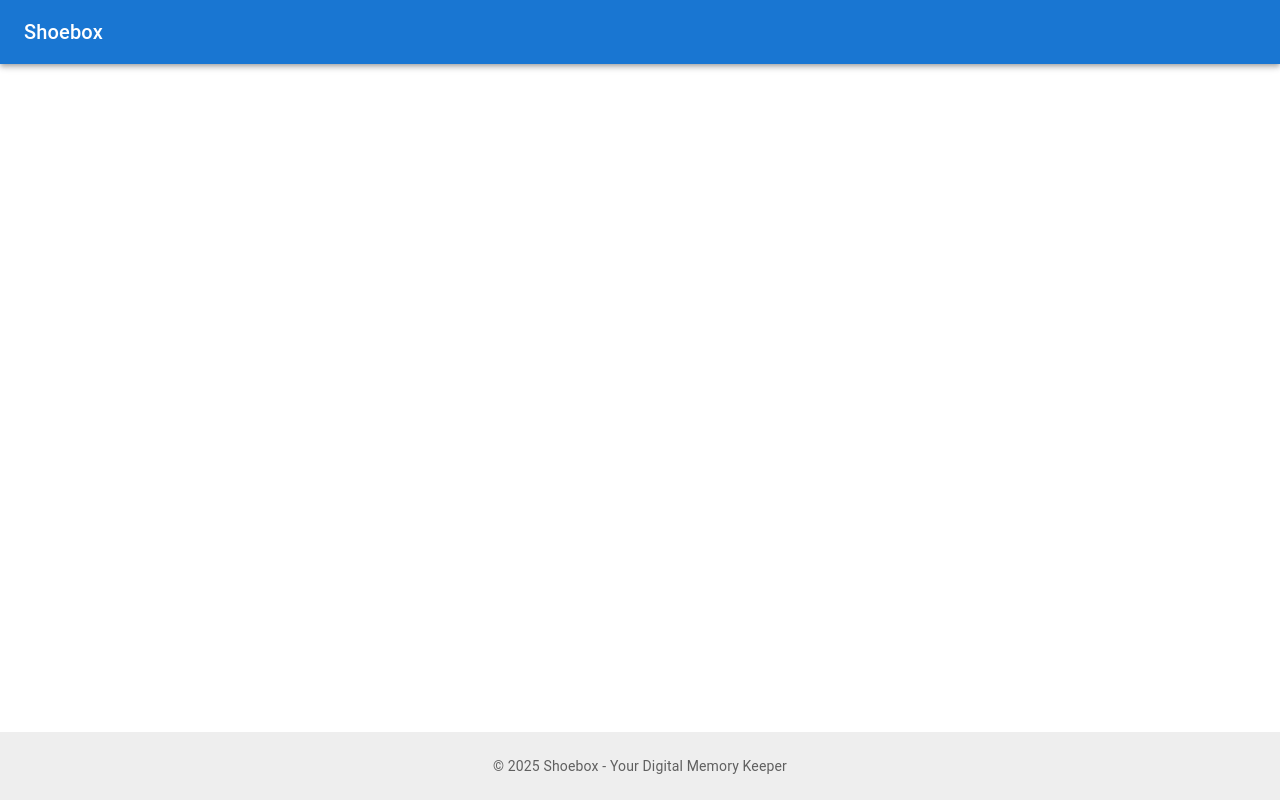
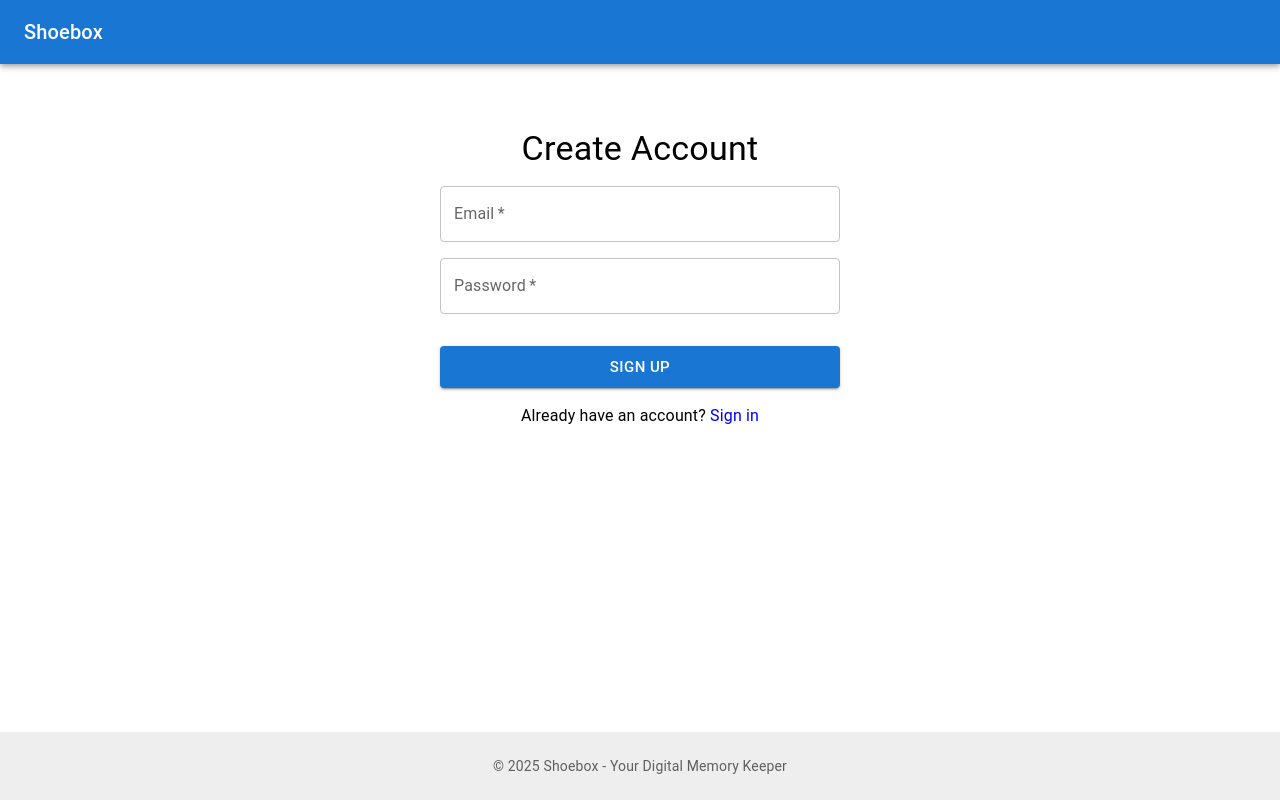
Before and after one commit to jadenmounteer/shoebox, a React (Create React App) app: page /signup in a window 1280 px wide. Built offline with nearby package versions, Linux system fonts and the light colour scheme.

Commit message:
Add login and signup routes to App component

```diff
--- a/src/App.tsx
+++ b/src/App.tsx
@@ -2,6 +2,8 @@ import React from "react";
 import { BrowserRouter as Router, Routes, Route } from "react-router-dom";
 import Layout from "./components/Layout";
 import Home from "./pages/Home";
+import Login from "./pages/Login";
+import SignUp from "./pages/SignUp";
 
 const App: React.FC = () => {
   return (
@@ -9,6 +11,8 @@ const App: React.FC = () => {
       <Layout>
         <Routes>
           <Route path="/" element={<Home />} />
+          <Route path="/login" element={<Login />} />
+          <Route path="/signup" element={<SignUp />} />
           {/* We'll add more routes here as we create them */}
         </Routes>
       </Layout>
--- /dev/null
+++ b/src/components/AuthForm.tsx
@@ -0,0 +1,88 @@
+import React, { useState } from "react";
+import {
+  Box,
+  TextField,
+  Button,
+  Typography,
+  Alert,
+  CircularProgress,
+} from "@mui/material";
+
+interface AuthFormProps {
+  type: "login" | "signup";
+  onSubmit: (email: string, password: string) => Promise<void>;
+  error?: string;
+}
+
+const AuthForm: React.FC<AuthFormProps> = ({ type, onSubmit, error }) => {
+  const [email, setEmail] = useState("");
+  const [password, setPassword] = useState("");
+  const [isLoading, setIsLoading] = useState(false);
+
+  const handleSubmit = async (e: React.FormEvent) => {
+    e.preventDefault();
+    setIsLoading(true);
+    try {
+      await onSubmit(email, password);
+    } finally {
+      setIsLoading(false);
+    }
+  };
+
+  return (
+    <Box
+      component="form"
+      onSubmit={handleSubmit}
+      sx={{
+        display: "flex",
+        flexDirection: "column",
+        gap: 2,
+        maxWidth: 400,
+        mx: "auto",
+        mt: 4,
+      }}
+    >
+      <Typography variant="h4" component="h1" align="center">
+        {type === "login" ? "Sign In" : "Create Account"}
+      </Typography>
+
+      {error && <Alert severity="error">{error}</Alert>}
+
+      <TextField
+        label="Email"
+        type="email"
+        value={email}
+        onChange={(e) => setEmail(e.target.value)}
+        required
+        fullWidth
+      />
+
+      <TextField
+        label="Password"
+        type="password"
+        value={password}
+        onChange={(e) => setPassword(e.target.value)}
+        required
+        fullWidth
+      />
+
+      <Button
+        type="submit"
+        variant="contained"
+        size="large"
+        disabled={isLoading}
+        sx={{ mt: 2 }}
+      >
+        {isLoading ? (
+          <CircularProgress size={24} color="inherit" />
+        ) : type === "login" ? (
+          "Sign In"
+        ) : (
+          "Sign Up"
+        )}
+      </Button>
+    </Box>
+  );
+};
+
+export default AuthForm;
--- /dev/null
+++ b/src/pages/Login.tsx
@@ -0,0 +1,33 @@
+import React, { useState } from "react";
+import { useNavigate, Link } from "react-router-dom";
+import { Box, Typography } from "@mui/material";
+import AuthForm from "../components/AuthForm";
+import { login } from "../services/auth";
+
+const Login: React.FC = () => {
+  const navigate = useNavigate();
+  const [error, setError] = useState<string>();
+
+  const handleLogin = async (email: string, password: string) => {
+    try {
+      await login(email, password);
+      navigate("/dashboard"); // We'll create this page later
+    } catch (err) {
+      setError("Invalid email or password. Please try again.");
+    }
+  };
+
+  return (
+    <Box sx={{ textAlign: "center" }}>
+      <AuthForm type="login" onSubmit={handleLogin} error={error} />
+      <Typography sx={{ mt: 2 }}>
+        Don't have an account?{" "}
+        <Link to="/signup" style={{ textDecoration: "none" }}>
+          Sign up
+        </Link>
+      </Typography>
+    </Box>
+  );
+};
+
+export default Login;
--- /dev/null
+++ b/src/pages/SignUp.tsx
@@ -0,0 +1,33 @@
+import React, { useState } from "react";
+import { useNavigate, Link } from "react-router-dom";
+import { Box, Typography } from "@mui/material";
+import AuthForm from "../components/AuthForm";
+import { signUp } from "../services/auth";
+
+const SignUp: React.FC = () => {
+  const navigate = useNavigate();
+  const [error, setError] = useState<string>();
+
+  const handleSignUp = async (email: string, password: string) => {
+    try {
+      await signUp(email, password);
+      navigate("/dashboard"); // We'll create this page later
+    } catch (err) {
+      setError("Failed to create account. Please try again.");
+    }
+  };
+
+  return (
+    <Box sx={{ textAlign: "center" }}>
+      <AuthForm type="signup" onSubmit={handleSignUp} error={error} />
+      <Typography sx={{ mt: 2 }}>
+        Already have an account?{" "}
+        <Link to="/login" style={{ textDecoration: "none" }}>
+          Sign in
+        </Link>
+      </Typography>
+    </Box>
+  );
+};
+
+export default SignUp;
--- /dev/null
+++ b/src/services/auth.ts
@@ -0,0 +1,46 @@
+import {
+  createUserWithEmailAndPassword,
+  signInWithEmailAndPassword,
+  signOut,
+  onAuthStateChanged,
+  User,
+} from "firebase/auth";
+import { auth } from "./firebase";
+
+export const signUp = async (email: string, password: string) => {
+  try {
+    const userCredential = await createUserWithEmailAndPassword(
+      auth,
+      email,
+      password
+    );
+    return userCredential.user;
+  } catch (error) {
+    throw error;
+  }
+};
+
+export const login = async (email: string, password: string) => {
+  try {
+    const userCredential = await signInWithEmailAndPassword(
+      auth,
+      email,
+      password
+    );
+    return userCredential.user;
+  } catch (error) {
+    throw error;
+  }
+};
+
+export const logout = async () => {
+  try {
+    await signOut(auth);
+  } catch (error) {
+    throw error;
+  }
+};
+
+export const onAuthStateChange = (callback: (user: User | null) => void) => {
+  return onAuthStateChanged(auth, callback);
+};
```
